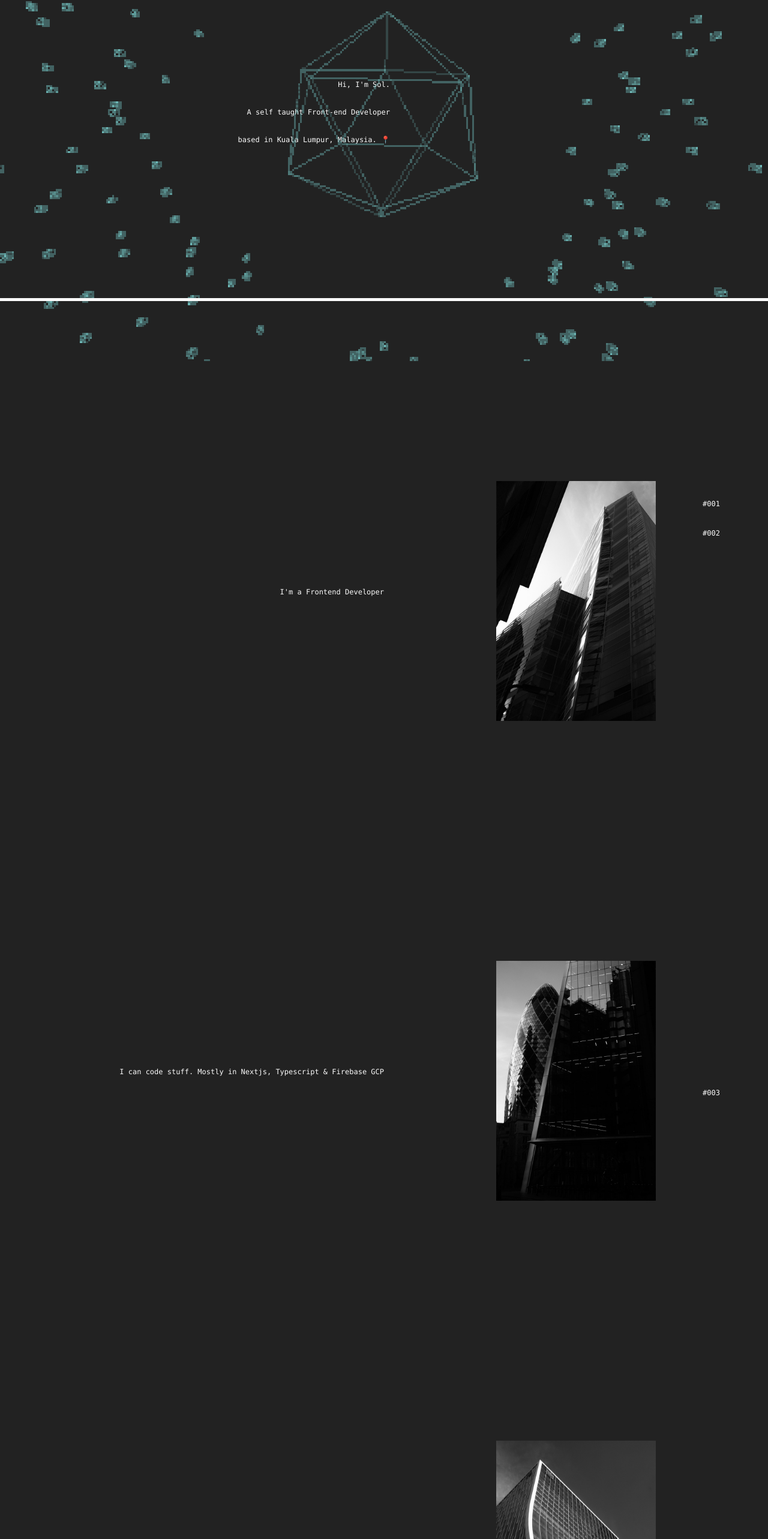
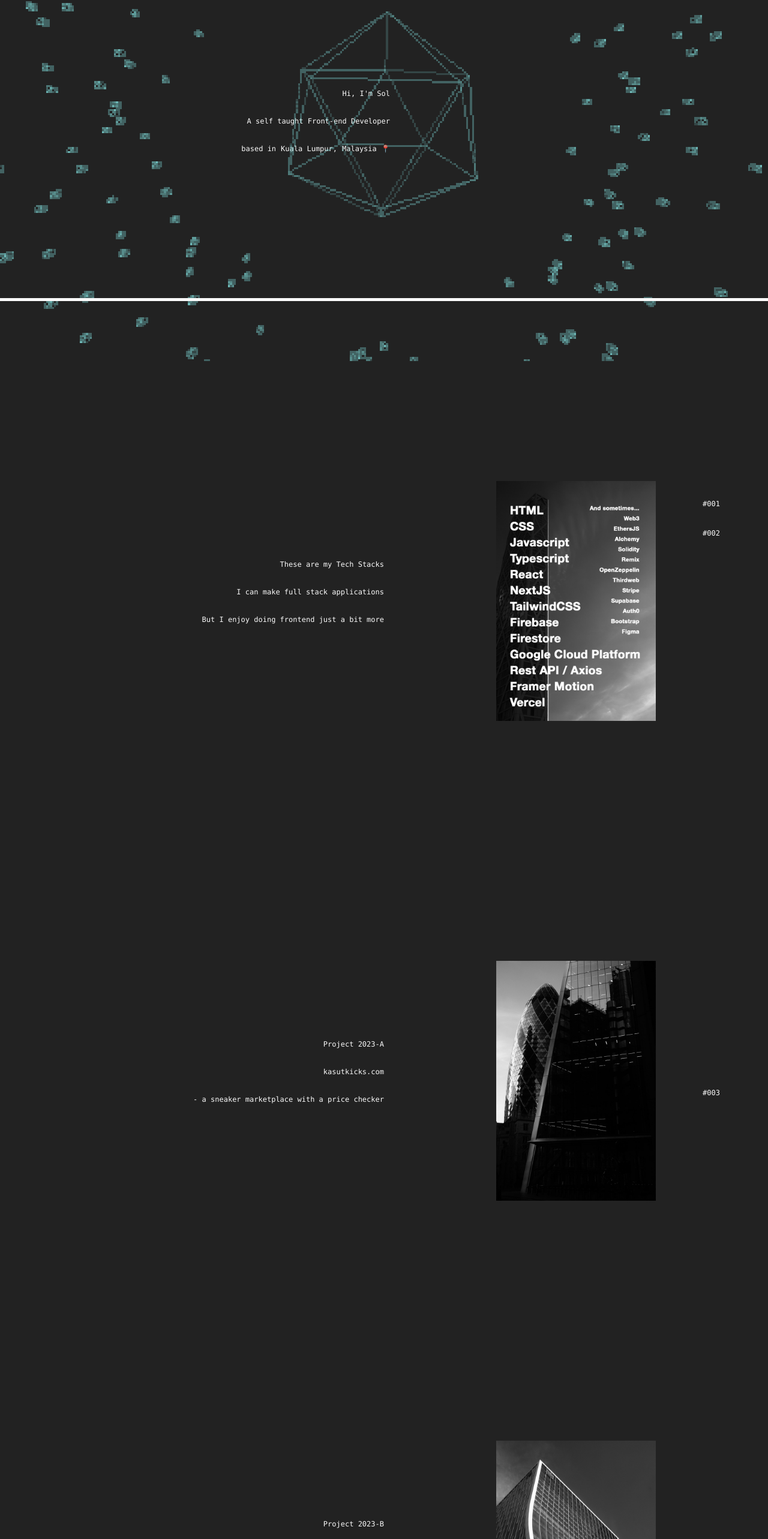
Before and after one commit to solahidris/portfoliosolah, a Next.js app: page / in a window 1280 px wide. Shown: the part 198-2764 px from the top of the page at 60% size. Built offline with nearby package versions, Linux system fonts and the light colour scheme.

Commit message:
Edited Titles

```diff
--- a/components/ParallexPage.tsx
+++ b/components/ParallexPage.tsx
@@ -66,9 +66,13 @@ const ParallexPage = () => {
       subtitle: "Subtitle 1",
       content: (
         <div className="w-[40%] lg:w-[50%] ml-5 flex flex-col justify-center items-start lg:items-end">
-          <p className="font-mono text-xs">Hi, I&#39;m Sol.</p>
+          <p className="font-mono text-xs">Hi, I&#39;m Sol</p>
           <p className="font-mono text-xs">A self taught Front-end Developer</p>
-          <p className="font-mono text-xs">based in Kuala Lumpur, Malaysia. 📍</p>
+          <div className="flex flex-col lg:flex-row lg:gap-2">
+            <span className="font-mono text-xs">based in</span>
+            <span className="font-mono text-xs">Kuala Lumpur,</span>
+            <span className="font-mono text-xs">Malaysia 📍</span>
+          </div>
         </div>
       ),
     },
@@ -78,7 +82,9 @@ const ParallexPage = () => {
       subtitle: "Subtitle 2",
       content: (
         <div className="w-[40%] lg:w-[50%] pl-5 flex flex-col justify-center items-start lg:items-end">
-          <p className="font-mono text-xs">I&#39;m a Frontend Developer</p>
+          <p className="font-mono text-xs">These are my Tech Stacks</p>
+          <p className="font-mono text-xs">I can make full stack applications</p>
+          <p className="font-mono text-xs">But I enjoy doing frontend just a bit more</p>
         </div>
       ),
     },
@@ -88,7 +94,9 @@ const ParallexPage = () => {
       subtitle: "Subtitle 3",
       content: (
         <div className="w-[40%] lg:w-[50%] pl-5 flex flex-col justify-center items-start lg:items-end">
-          <p className="font-mono text-xs">I can code stuff. Mostly in Nextjs, Typescript & Firebase GCP</p>
+          <p className="font-mono text-xs">Project 2023-A</p>
+          <p className="font-mono text-xs">kasutkicks.com</p>
+          <p className="font-mono text-xs">- a sneaker marketplace with a price checker</p>
         </div>
       ),
     },
@@ -98,7 +106,9 @@ const ParallexPage = () => {
       subtitle: "Subtitle 4",
       content: (
         <div className="w-[40%] lg:w-[50%] pl-5 flex flex-col justify-center items-start lg:items-end">
-          <p className="font-mono text-xs">kasutkicks.com - a sneaker marketplace</p>
+          <p className="font-mono text-xs">Project 2023-B</p>
+          <p className="font-mono text-xs">sharelinks.info</p>
+          <p className="font-mono text-xs">- a link in bio</p>
         </div>
       ),
     },
@@ -108,7 +118,9 @@ const ParallexPage = () => {
       subtitle: "Subtitle 5",
       content: (
         <div className="w-[40%] lg:w-[50%] pl-5 flex flex-col justify-center items-start lg:items-end">
-          <p className="font-mono text-xs">sharelinks.info - a link in bio</p>
+           <p className="font-mono text-xs">Project 2023-C</p>
+          <p className="font-mono text-xs">solat.eth</p>
+          <p className="font-mono text-xs">- a react native prayer time app</p>
         </div>
       ),
     },
```
Also changed, not shown: public/1.jpg, public/2.jpg.
